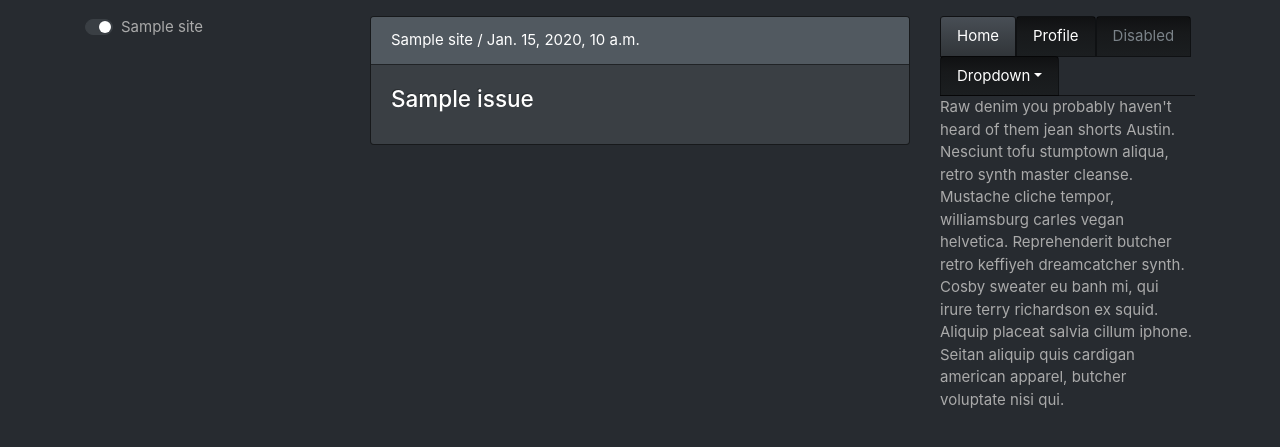
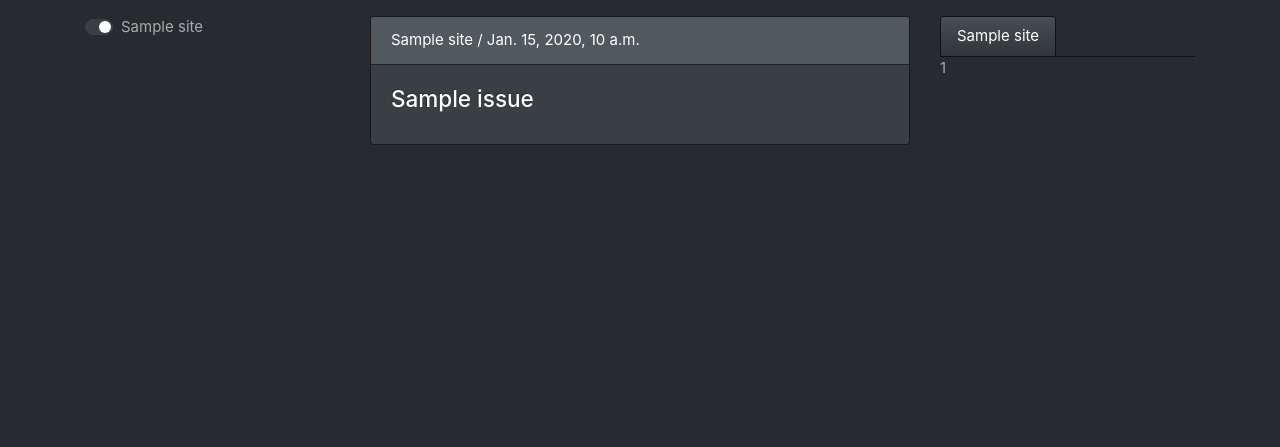
Before and after one commit to gustjd887/issuesite, a Django app: template templates/main.html in a window 1280 px wide. Shown: the part 54-501 px from the top of the page. Run offline with Django 3.2, Linux system fonts and the light colour scheme; the template is opened without the code that fills it: most values are stand-ins (such as "Sample title", 1, 10 or a date in 2020); some libraries are stand-ins or nearby versions.

Commit message:
complete side rank use forloop

```diff
--- a/templates/parts/side-rank.html
+++ b/templates/parts/side-rank.html
@@ -1,35 +1,57 @@
 <ul class="nav nav-tabs">
+{#  <li class="nav-item">#}
+{#    <a class="nav-link active" data-toggle="tab" href="#home">Home</a>#}
+{#  </li>#}
+{#  <li class="nav-item">#}
+{#    <a class="nav-link" data-toggle="tab" href="#profile">Profile</a>#}
+{#  </li>#}
+{#  <li class="nav-item">#}
+{#    <a class="nav-link disabled" href="#">Disabled</a>#}
+{#  </li>#}
+{#  <li class="nav-item dropdown">#}
+{#    <a class="nav-link dropdown-toggle" data-toggle="dropdown" href="#" role="button" aria-haspopup="true" aria-expanded="false">Dropdown</a>#}
+{#    <div class="dropdown-menu">#}
+{#      <a class="dropdown-item" href="#">Action</a>#}
+{#      <a class="dropdown-item" href="#">Another action</a>#}
+{#      <a class="dropdown-item" href="#">Something else here</a>#}
+{#      <div class="dropdown-divider"></div>#}
+{#      <a class="dropdown-item" href="#">Separated link</a>#}
+{#    </div>#}
+{#  </li>#}
+    {% for community in community_list %}
+        {% if forloop.counter == 1 %}
             <li class="nav-item">
-    <a class="nav-link active" data-toggle="tab" href="#home">Home</a>
+                <a class="nav-link active" data-toggle="tab" href="#right_{{ community.site }}">{{ community.site }}</a>
             </li>
+        {% else %}
             <li class="nav-item">
-    <a class="nav-link" data-toggle="tab" href="#profile">Profile</a>
+                <a class="nav-link" data-toggle="tab" href="#right_{{ community.site }}">{{ community.site }}</a>
             </li>
-  <li class="nav-item">
-    <a class="nav-link disabled" href="#">Disabled</a>
-  </li>
-  <li class="nav-item dropdown">
-    <a class="nav-link dropdown-toggle" data-toggle="dropdown" href="#" role="button" aria-haspopup="true" aria-expanded="false">Dropdown</a>
-    <div class="dropdown-menu">
-      <a class="dropdown-item" href="#">Action</a>
-      <a class="dropdown-item" href="#">Another action</a>
-      <a class="dropdown-item" href="#">Something else here</a>
-      <div class="dropdown-divider"></div>
-      <a class="dropdown-item" href="#">Separated link</a>
-    </div>
-  </li>
+        {% endif %}
+    {% endfor %}
 </ul>
 <div id="myTabContent" class="tab-content">
-  <div class="tab-pane fade show active" id="home">
-    <p>Raw denim you probably haven't heard of them jean shorts Austin. Nesciunt tofu stumptown aliqua, retro synth master cleanse. Mustache cliche tempor, williamsburg carles vegan helvetica. Reprehenderit butcher retro keffiyeh dreamcatcher synth. Cosby sweater eu banh mi, qui irure terry richardson ex squid. Aliquip placeat salvia cillum iphone. Seitan aliquip quis cardigan american apparel, butcher voluptate nisi qui.</p>
+{#      <div class="tab-pane fade show active" id="home">#}
+{#        <p>Raw denim you probably haven't heard of them jean shorts Austin. Nesciunt tofu stumptown aliqua, retro synth master cleanse. Mustache cliche tempor, williamsburg carles vegan helvetica. Reprehenderit butcher retro keffiyeh dreamcatcher synth. Cosby sweater eu banh mi, qui irure terry richardson ex squid. Aliquip placeat salvia cillum iphone. Seitan aliquip quis cardigan american apparel, butcher voluptate nisi qui.</p>#}
+{#      </div>#}
+{#      <div class="tab-pane fade" id="profile">#}
+{#        <p>Food truck fixie locavore, accusamus mcsweeney's marfa nulla single-origin coffee squid. Exercitation +1 labore velit, blog sartorial PBR leggings next level wes anderson artisan four loko farm-to-table craft beer twee. Qui photo booth letterpress, commodo enim craft beer mlkshk aliquip jean shorts ullamco ad vinyl cillum PBR. Homo nostrud organic, assumenda labore aesthetic magna delectus mollit.</p>#}
+{#      </div>#}
+{#      <div class="tab-pane fade" id="dropdown1">#}
+{#        <p>Etsy mixtape wayfarers, ethical wes anderson tofu before they sold out mcsweeney's organic lomo retro fanny pack lo-fi farm-to-table readymade. Messenger bag gentrify pitchfork tattooed craft beer, iphone skateboard locavore carles etsy salvia banksy hoodie helvetica. DIY synth PBR banksy irony. Leggings gentrify squid 8-bit cred pitchfork.</p>#}
+{#      </div>#}
+{#      <div class="tab-pane fade" id="dropdown2">#}
+{#        <p>Trust fund seitan letterpress, keytar raw denim keffiyeh etsy art party before they sold out master cleanse gluten-free squid scenester freegan cosby sweater. Fanny pack portland seitan DIY, art party locavore wolf cliche high life echo park Austin. Cred vinyl keffiyeh DIY salvia PBR, banh mi before they sold out farm-to-table VHS viral locavore cosby sweater.</p>#}
+{#      </div>#}
+    {% for community in community_list %}
+        {% if forloop.counter == 1 %}
+            <div class="tab-pane fade show active" id="right_{{ community.site }}">
+                <p>{{ community.rank }}</p>
             </div>
-  <div class="tab-pane fade" id="profile">
-    <p>Food truck fixie locavore, accusamus mcsweeney's marfa nulla single-origin coffee squid. Exercitation +1 labore velit, blog sartorial PBR leggings next level wes anderson artisan four loko farm-to-table craft beer twee. Qui photo booth letterpress, commodo enim craft beer mlkshk aliquip jean shorts ullamco ad vinyl cillum PBR. Homo nostrud organic, assumenda labore aesthetic magna delectus mollit.</p>
+        {% else %}
+            <div class="tab-pane fade" id="right_{{ community.site }}">
+                <p>{{ community.rank }}</p>
             </div>
-  <div class="tab-pane fade" id="dropdown1">
-    <p>Etsy mixtape wayfarers, ethical wes anderson tofu before they sold out mcsweeney's organic lomo retro fanny pack lo-fi farm-to-table readymade. Messenger bag gentrify pitchfork tattooed craft beer, iphone skateboard locavore carles etsy salvia banksy hoodie helvetica. DIY synth PBR banksy irony. Leggings gentrify squid 8-bit cred pitchfork.</p>
+        {% endif %}
+    {% endfor %}
 </div>
-  <div class="tab-pane fade" id="dropdown2">
-    <p>Trust fund seitan letterpress, keytar raw denim keffiyeh etsy art party before they sold out master cleanse gluten-free squid scenester freegan cosby sweater. Fanny pack portland seitan DIY, art party locavore wolf cliche high life echo park Austin. Cred vinyl keffiyeh DIY salvia PBR, banh mi before they sold out farm-to-table VHS viral locavore cosby sweater.</p>
-  </div>
-</div>
```
Lines whose indentation alone changed are shown as unchanged.
